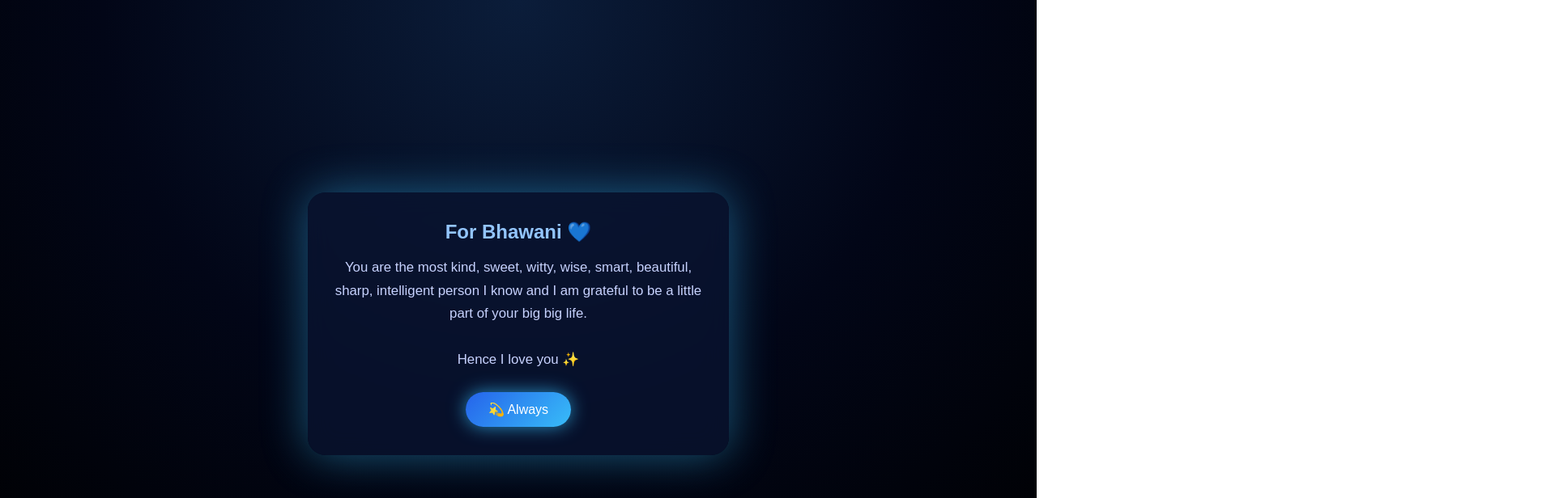
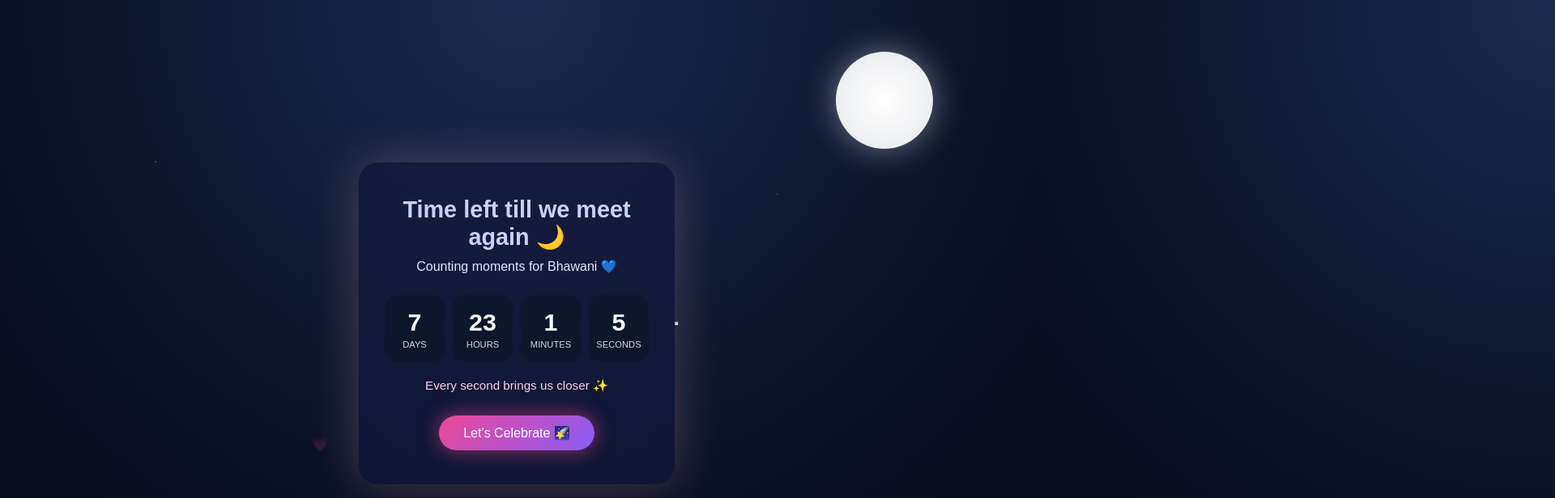
Before and after one commit to yashisaxena1009/countdown-website, a plain HTML site: page index.html in a window 1280 px wide. Both pictures are taken after a click on the button "Let’s Celebrate 🌠". Shown: the top 616 px of the page at 81% size, 1920 px wide, since content can reach past the window. Drawn offline with Linux system fonts and the light colour scheme; grey boxes are pictures that could not be loaded.

Commit message:
Update index.html

```diff
--- a/index.html
+++ b/index.html
@@ -15,7 +15,8 @@
 
 body {
   min-height: 100vh;
-  background: radial-gradient(circle at top, #0b1d3a, #020617, #000);
+  background:
+    radial-gradient(circle at top, #1b2a4e, #0b1226 60%, #050814);
   color: #e0e7ff;
   display: flex;
   align-items: center;
@@ -23,64 +24,95 @@ body {
   overflow: hidden;
 }
 
-/* STARS */
+/* GALAXY STARS */
 body::before {
   content: "";
   position: absolute;
   inset: 0;
   background-image:
-    radial-gradient(1px 1px at 10% 20%, white, transparent),
-    radial-gradient(1px 1px at 30% 80%, white, transparent),
-    radial-gradient(1px 1px at 70% 30%, white, transparent),
-    radial-gradient(2px 2px at 90% 70%, white, transparent),
-    radial-gradient(1px 1px at 50% 50%, white, transparent);
-  opacity: 0.6;
+    radial-gradient(1px 1px at 15% 25%, #fff, transparent),
+    radial-gradient(1px 1px at 40% 70%, #fff, transparent),
+    radial-gradient(1px 1px at 75% 30%, #fff, transparent),
+    radial-gradient(2px 2px at 85% 80%, #fff, transparent),
+    radial-gradient(1px 1px at 55% 50%, #fff, transparent);
+  opacity: 0.5;
+  animation: twinkle 6s infinite alternate;
 }
 
-/* SHOOTING STARS */
+@keyframes twinkle {
+  from { opacity: 0.3; }
+  to { opacity: 0.6; }
+}
+
+/* MOON */
+.moon {
+  position: absolute;
+  top: 8%;
+  right: 10%;
+  width: 120px;
+  height: 120px;
+  border-radius: 50%;
+  background: radial-gradient(circle, #fff, #e5e7eb);
+  box-shadow: 0 0 40px rgba(255,255,255,0.4);
+}
+
+/* FLOATING HEARTS */
+.heart {
+  position: absolute;
+  color: rgba(255,182,193,0.5);
+  font-size: 18px;
+  animation: floatUp 8s linear infinite;
+}
+
+@keyframes floatUp {
+  0% { transform: translateY(100vh); opacity: 0; }
+  20% { opacity: 1; }
+  100% { transform: translateY(-10vh); opacity: 0; }
+}
+
+/* SHOOTING STARS (SOFT) */
 .shooting-star {
   position: absolute;
-  width: 140px;
+  width: 180px;
   height: 2px;
-  background: linear-gradient(90deg, white, rgba(255,255,255,0));
-  animation: shoot 3s linear infinite;
-  opacity: 0.8;
+  background: linear-gradient(90deg, rgba(255,255,255,0.8), transparent);
+  border-radius: 50%;
+  animation: shoot 5s ease-in-out infinite;
 }
 
-.shooting-star:nth-child(1) { top: 20%; left: -30%; animation-delay: 0s; }
-.shooting-star:nth-child(2) { top: 40%; left: -40%; animation-delay: 4s; }
-.shooting-star:nth-child(3) { top: 65%; left: -35%; animation-delay: 8s; }
+.shooting-star:nth-child(1) { top: 25%; left: -40%; animation-delay: 0s; }
+.shooting-star:nth-child(2) { top: 45%; left: -50%; animation-delay: 6s; }
 
 @keyframes shoot {
   0% { transform: translate(0,0); opacity: 0; }
-  10% { opacity: 1; }
-  100% { transform: translate(160vw, 70vh); opacity: 0; }
+  15% { opacity: 1; }
+  100% { transform: translate(160vw, 60vh); opacity: 0; }
 }
 
 /* MAIN CARD */
 .container {
   position: relative;
   z-index: 2;
-  background: rgba(10,20,50,0.65);
-  backdrop-filter: blur(12px);
-  border-radius: 22px;
-  padding: 40px 30px;
+  background: rgba(20,25,60,0.65);
+  backdrop-filter: blur(14px);
+  border-radius: 24px;
+  padding: 42px 32px;
   width: 90%;
-  max-width: 380px;
+  max-width: 390px;
   text-align: center;
-  box-shadow: 0 0 45px rgba(56,189,248,0.35);
+  box-shadow: 0 0 60px rgba(255,182,193,0.25);
 }
 
 h1 {
   font-size: 1.8rem;
-  color: #93c5fd;
+  color: #c7d2fe;
   margin-bottom: 10px;
 }
 
 .subtitle {
   font-size: 1rem;
-  color: #c7d2fe;
-  margin-bottom: 25px;
+  color: #e0e7ff;
+  margin-bottom: 26px;
 }
 
 .countdown {
@@ -91,73 +123,67 @@ h1 {
 
 .box {
   background: rgba(15,23,42,0.9);
-  border-radius: 14px;
+  border-radius: 16px;
   padding: 16px 5px;
-  box-shadow: inset 0 0 12px rgba(59,130,246,0.35);
 }
 
 .num {
   font-size: 1.9rem;
   font-weight: bold;
-  color: #e0f2fe;
+  color: #f8fafc;
 }
 
 .label {
   font-size: 0.7rem;
   margin-top: 4px;
-  color: #94a3b8;
+  color: #cbd5f5;
   text-transform: uppercase;
 }
 
 .message {
   margin-top: 20px;
   font-size: 0.95rem;
-  color: #bae6fd;
+  color: #fbcfe8;
 }
 
 button {
-  margin-top: 26px;
-  padding: 12px 28px;
+  margin-top: 28px;
+  padding: 12px 30px;
   border-radius: 30px;
   border: none;
-  background: linear-gradient(135deg, #2563eb, #38bdf8);
+  background: linear-gradient(135deg, #ec4899, #8b5cf6);
   color: white;
   font-size: 1rem;
   cursor: pointer;
-  box-shadow: 0 0 22px rgba(56,189,248,0.7);
-  transition: transform 0.2s ease;
-}
-
-button:hover {
-  transform: scale(1.05);
+  box-shadow: 0 0 25px rgba(236,72,153,0.6);
 }
 
 /* MESSAGE OVERLAY */
 #loveMessage {
   position: fixed;
   inset: 0;
-  background: radial-gradient(circle at top, #0b1d3a, #020617, #000);
+  background:
+    radial-gradient(circle at top, #1b2a4e, #0b1226 60%, #050814);
   display: none;
   align-items: center;
   justify-content: center;
   z-index: 9999;
-  padding: 20px;
 }
 
 #loveMessage .card {
   max-width: 520px;
-  background: rgba(10,20,50,0.75);
-  backdrop-filter: blur(16px);
-  border-radius: 22px;
-  padding: 35px 30px;
-  color: #e0f2fe;
+  background: rgba(20,25,60,0.8);
+  backdrop-filter: blur(18px);
+  border-radius: 26px;
+  padding: 38px 34px;
+  color: #f8fafc;
   text-align: center;
-  box-shadow: 0 0 55px rgba(56,189,248,0.45);
-  animation: fadeIn 1.2s ease;
+  box-shadow: 0 0 70px rgba(236,72,153,0.35);
+  animation: fadeIn 1.5s ease;
 }
 
 @keyframes fadeIn {
-  from { opacity: 0; transform: scale(0.95); }
+  from { opacity: 0; transform: scale(0.92); }
   to { opacity: 1; transform: scale(1); }
 }
 </style>
@@ -165,12 +191,18 @@ button:hover {
 
 <body>
 
+<div class="moon"></div>
+
+<!-- Hearts -->
+<div class="heart" style="left:10%">💖</div>
+<div class="heart" style="left:30%; animation-delay:2s">💗</div>
+<div class="heart" style="left:60%; animation-delay:4s">💞</div>
+<div class="heart" style="left:80%; animation-delay:6s">💘</div>
+
 <!-- Shooting Stars -->
 <div class="shooting-star"></div>
 <div class="shooting-star"></div>
-<div class="shooting-star"></div>
 
-<!-- MAIN CONTENT -->
 <div class="container">
   <h1>Time left till we meet again 🌙</h1>
   <p class="subtitle">Counting moments for Bhawani 💙</p>
@@ -187,33 +219,26 @@ button:hover {
   <button onclick="playMusic()">Let’s Celebrate 🌠</button>
 </div>
 
-<!-- MUSIC (Coldplay – My Universe) -->
-<iframe
-  id="bg-music"
-  width="0"
-  height="0"
-  src="https://www.youtube.com/embed/3YqPKLZF_WU?autoplay=1&mute=1&loop=1&playlist=3YqPKLZF_WU"
-  frameborder="0"
-  allow="autoplay">
-</iframe>
+<!-- MUSIC -->
+<iframe id="bg-music" width="0" height="0"
+src="https://www.youtube.com/embed/3YqPKLZF_WU?autoplay=1&mute=1&loop=1&playlist=3YqPKLZF_WU"
+allow="autoplay"></iframe>
 
 <!-- MESSAGE OVERLAY -->
 <div id="loveMessage">
   <div class="card">
-    <h2 style="color:#93c5fd; margin-bottom:16px;">For Bhawani 💙</h2>
-    <p style="line-height:1.7; font-size:1.05rem; color:#c7d2fe;">
+    <h2 style="color:#fbcfe8; margin-bottom:16px;">For Bhawani 💖</h2>
+    <p style="line-height:1.7; font-size:1.05rem;">
       You are the most kind, sweet, witty, wise, smart, beautiful, sharp,
       intelligent person I know and I am grateful to be a little part of your
       big big life.
       <br><br>
       Hence I love you ✨
     </p>
-    <button onclick="closeMessage()" style="margin-top:25px;">💫 Always</button>
   </div>
 </div>
 
 <script>
-/* TARGET: 25 DEC, 9:00 PM IST */
 const targetDate = new Date("December 25, 2025 21:00:00 GMT+0530").getTime();
 
 setInterval(() => {
@@ -221,26 +246,20 @@ setInterval(() => {
   const diff = targetDate - now;
 
   if (diff <= 0) {
-    playMusic();
     document.getElementById("loveMessage").style.display = "flex";
     return;
   }
 
-  document.getElementById("days").innerText = Math.floor(diff / (1000*60*60*24));
-  document.getElementById("hours").innerText = Math.floor((diff / (1000*60*60)) % 24);
-  document.getElementById("minutes").innerText = Math.floor((diff / (1000*60)) % 60);
-  document.getElementById("seconds").innerText = Math.floor((diff / 1000) % 60);
+  days.innerText = Math.floor(diff / (1000*60*60*24));
+  hours.innerText = Math.floor((diff / (1000*60*60)) % 24);
+  minutes.innerText = Math.floor((diff / (1000*60)) % 60);
+  seconds.innerText = Math.floor((diff / 1000) % 60);
 }, 1000);
 
 function playMusic() {
   const iframe = document.getElementById("bg-music");
   iframe.src =
     "https://www.youtube.com/embed/3YqPKLZF_WU?autoplay=1&mute=0&loop=1&playlist=3YqPKLZF_WU";
-  document.getElementById("loveMessage").style.display = "flex";
-}
-
-function closeMessage() {
-  document.getElementById("loveMessage").style.display = "none";
 }
 </script>
 
```
